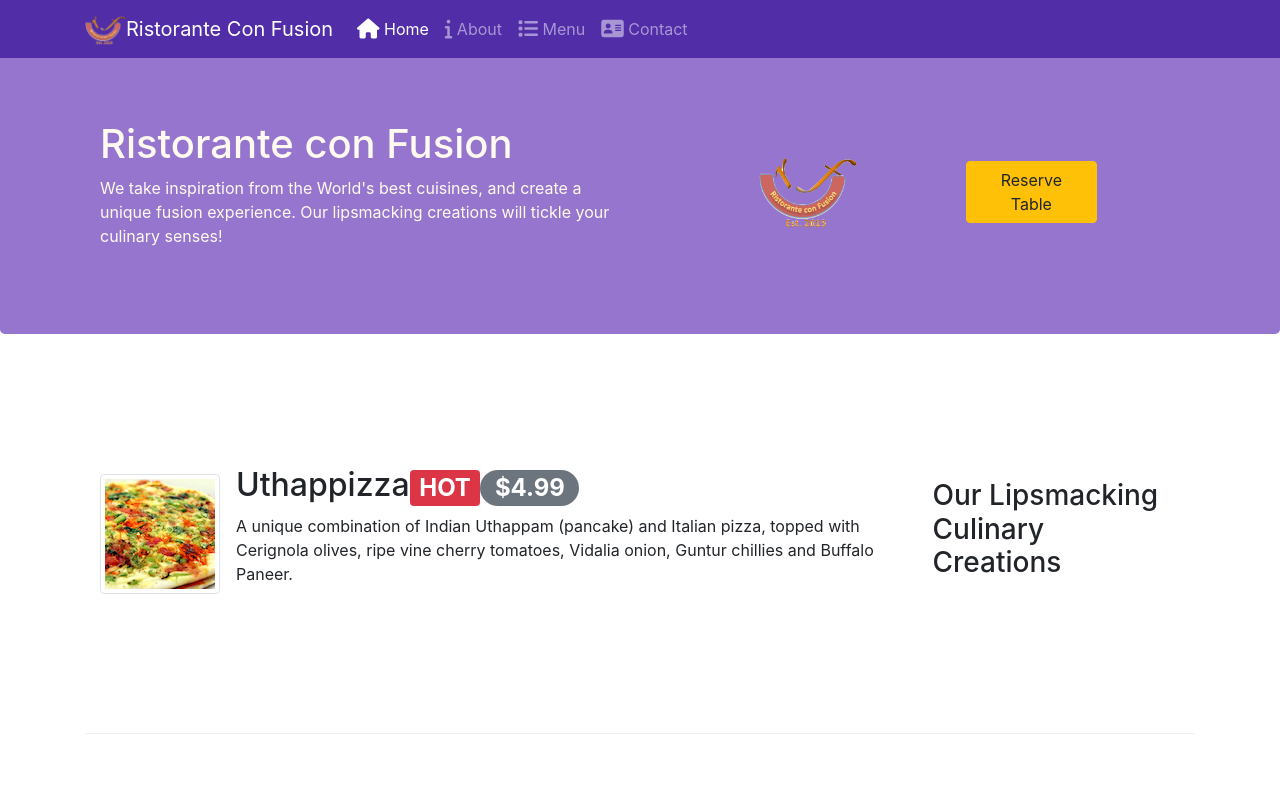
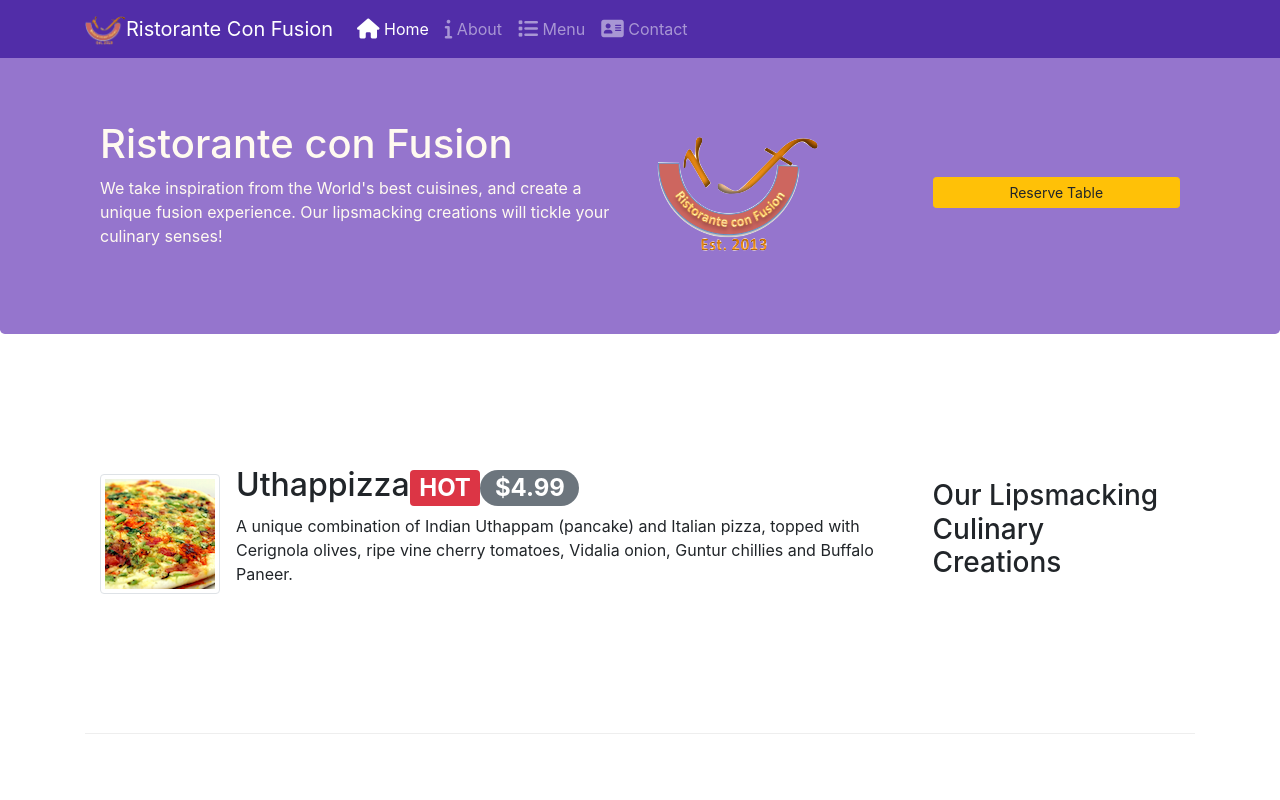
Before and after one commit to subodhakal123/Bootstrap_Project, a website: page index.html in a window 1280 px wide. Shown: the top 800 px of the page. Drawn offline with nearby package versions, Linux system fonts and the light colour scheme.

Commit message:
minor changes to incorporate missing tags to make consistency whith the checkitem given in assignment

```diff
--- a/index.html
+++ b/index.html
@@ -45,9 +45,11 @@
                     <h1>Ristorante con Fusion</h1>
                     <p>We take inspiration from the World's best cuisines, and create a unique fusion experience. Our lipsmacking creations will tickle your culinary senses!</p>
                 </div>
-                <div class="col-12 col-sm-6 align-self-center">
-                    <img src="img/logo.png" class="img-fluid col-sm-3 offset-2">
-                    <a href="#Reserve" class="btn btn-warning col-sm-3 offset-2" role="button">Reserve Table</a>
+                <div class="col-12 col-sm align-self-center">
+                    <img src="img/logo.png" class="image-fluid">
+                </div>
+                <div class="col-12 col-sm align-self-center">
+                    <a role="button" class="btn btn-block btn-sm btn-warning" href="#Reserve">Reserve Table</a>
                 </div>
             </div>
         </div>
@@ -145,7 +147,7 @@
                                 <!-- adding a submit button -->
                                 <div class="form-group row">
                                     <div class="offset-md-2 col-md-10">
-                                        <button type="submit" class="btn btn-primary">Submit</button>
+                                        <button type="submit" class="btn btn-primary">Reserve</button>
                                     </div>
                                 </div>
                             </form>
```
